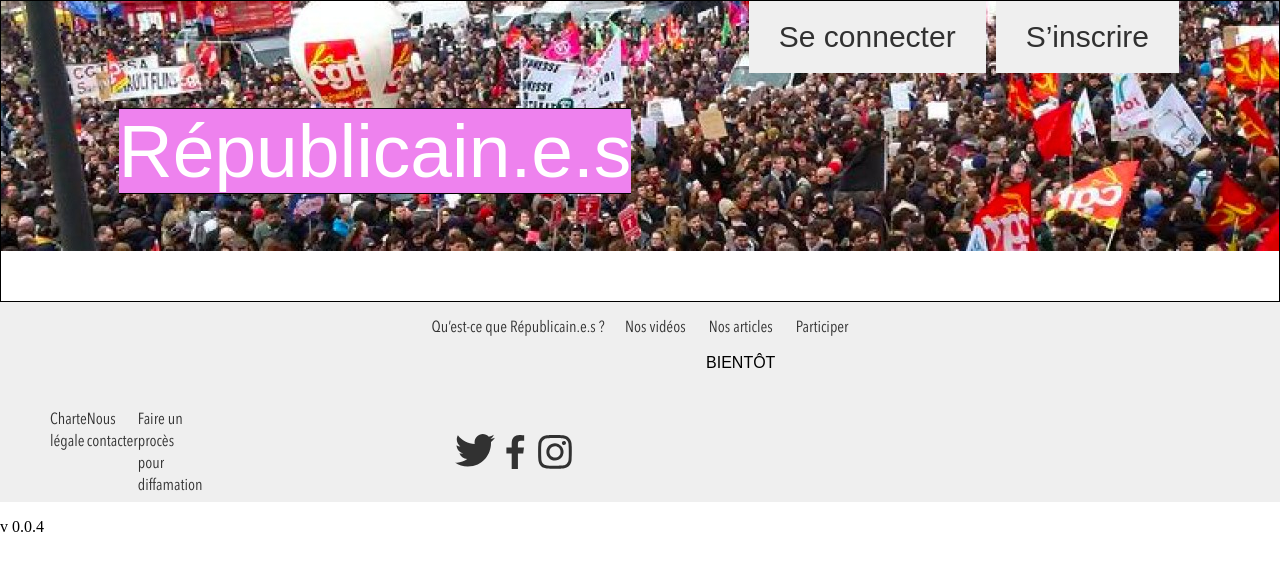
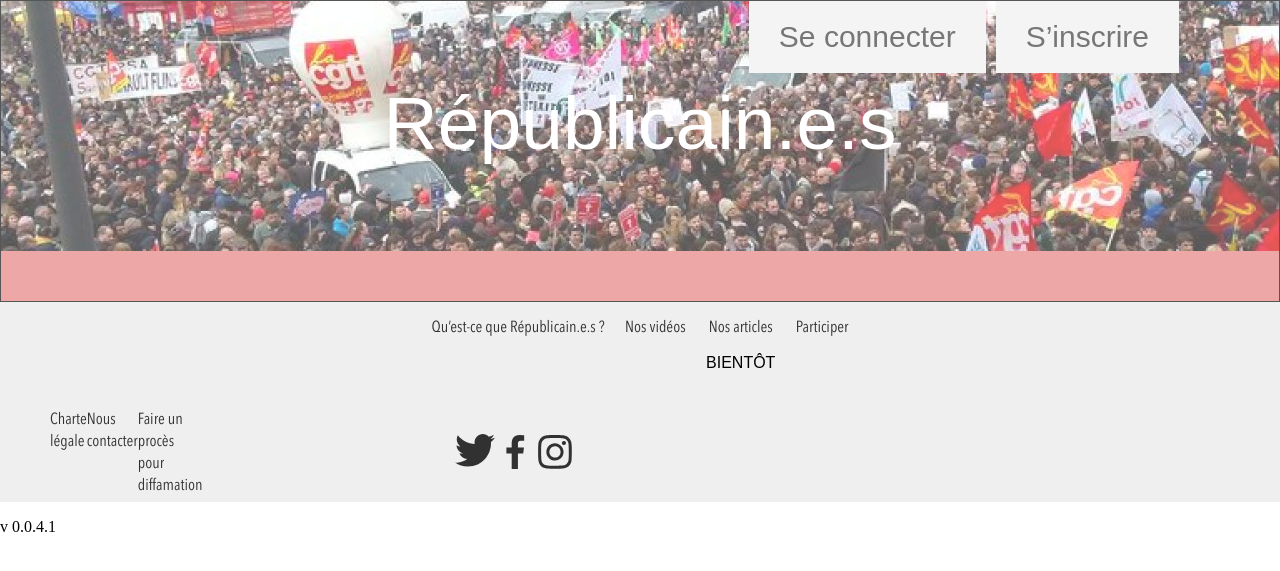
Before and after one commit to Republicain-e-s/republicaines, a PHP site: page / in a window 1280 px wide; the page is wider, and only the part inside the window is pictured. Shown: the top 571 px of that part. Run offline with PHP 8.4, Linux system fonts and the light colour scheme; some libraries are stand-ins or nearby versions.

Commit message:
Fixed bugs :  - The header's style are good.
v 0.0.4.1

```diff
--- /dev/null
+++ b/files/test.txt
@@ -0,0 +1 @@
+File de test
--- a/frames/footer.php
+++ b/frames/footer.php
@@ -12,4 +12,4 @@
   <a href="#top"><img src="pictures/flecheRetourHaut.png" alt="Une fleche vers le haut" /></a>
 </footer>
 
-<p>v 0.0.4</p>
+<p>v 0.0.4.1</p>
--- a/frames/header.php
+++ b/frames/header.php
@@ -1,5 +1,4 @@
 <header id="top">
-  <h1><a href="index.php" id="backHome">Républicain.e.s</a></h1>
   <div id="linksToLog">
     <?php if ($_SESSION["connected"])
     { ?>
@@ -12,4 +11,5 @@
       <a href="signup.php">S’inscrire</a>
     <?php } ?>
   </div>
+  <h1><a href="index.php" id="backHome">Républicain.e.s</a></h1>
 </header>
--- a/styles/headerStyle.css
+++ b/styles/headerStyle.css
@@ -2,15 +2,18 @@ header
 {
   height: 300px;
   max-width: 1920px;
-  display: flex;
+  /*display: flex;
   justify-content: space-between;
   align-items: center;
+  flex-direction: row-reverse;*/
 
-  /*background-color: #E67B7B;*/
+  background-color: #E67B7B;
+  opacity: 0.66;
   background-image: url("../pictures/bannier.jpg");
   background-repeat: no-repeat;
 
   border: 1px black solid;
+  box-shadow: 0, 3, 6, #000;
 }
 
 header #linksToLog
@@ -18,9 +21,10 @@ header #linksToLog
   display: flex;
   flex-direction: row;
 
-  align-items: center;
-  padding-right: 90px;
-  padding-left: 0px;
+  align-items: flex-start;
+  justify-content: flex-end;
+  margin-right: 90px;
+  margin-left: auto;
   /*background-color: yellow;*/
   height: 79px;
   list-style-type: none;
@@ -55,7 +59,7 @@ header #linksToLog a:hover
 header h1 a
 {
   color: #FFF;
-  background-color: violet;
+  /*background-color: violet;*/
   font-family: "Avenir Book", sans-serif;
   text-decoration: none;
   font-size: 75px;
@@ -70,9 +74,12 @@ header h1
   /*margin-left: 707px;*/
   /*margin-right: 707px;*/
   text-align: center;
-  background-color: black;
+  /*background-color: black;*/
   align-self: center;
-  margin: auto;
+  margin-left: auto;
+  margin-right: auto;
+  margin-top: auto;
+  margin-bottom: auto;
 }
 
 body
--- a/test.php
+++ b/test.php
@@ -5,9 +5,11 @@
     <link rel="stylesheet" href="styles/test.css" />
     <title>Accueil - Républicain.e.s</title>
   </head>
+
+  <?php include 'analysis/matamo.php'; ?>
+
   <body>
-
-  <div></div>
+    <?php include 'frames/header.php'; ?>
 
   </body>
 </html>
```
Also changed, not shown: mails/testJoint.php (added, +115 -0 lines), 1 other file.
